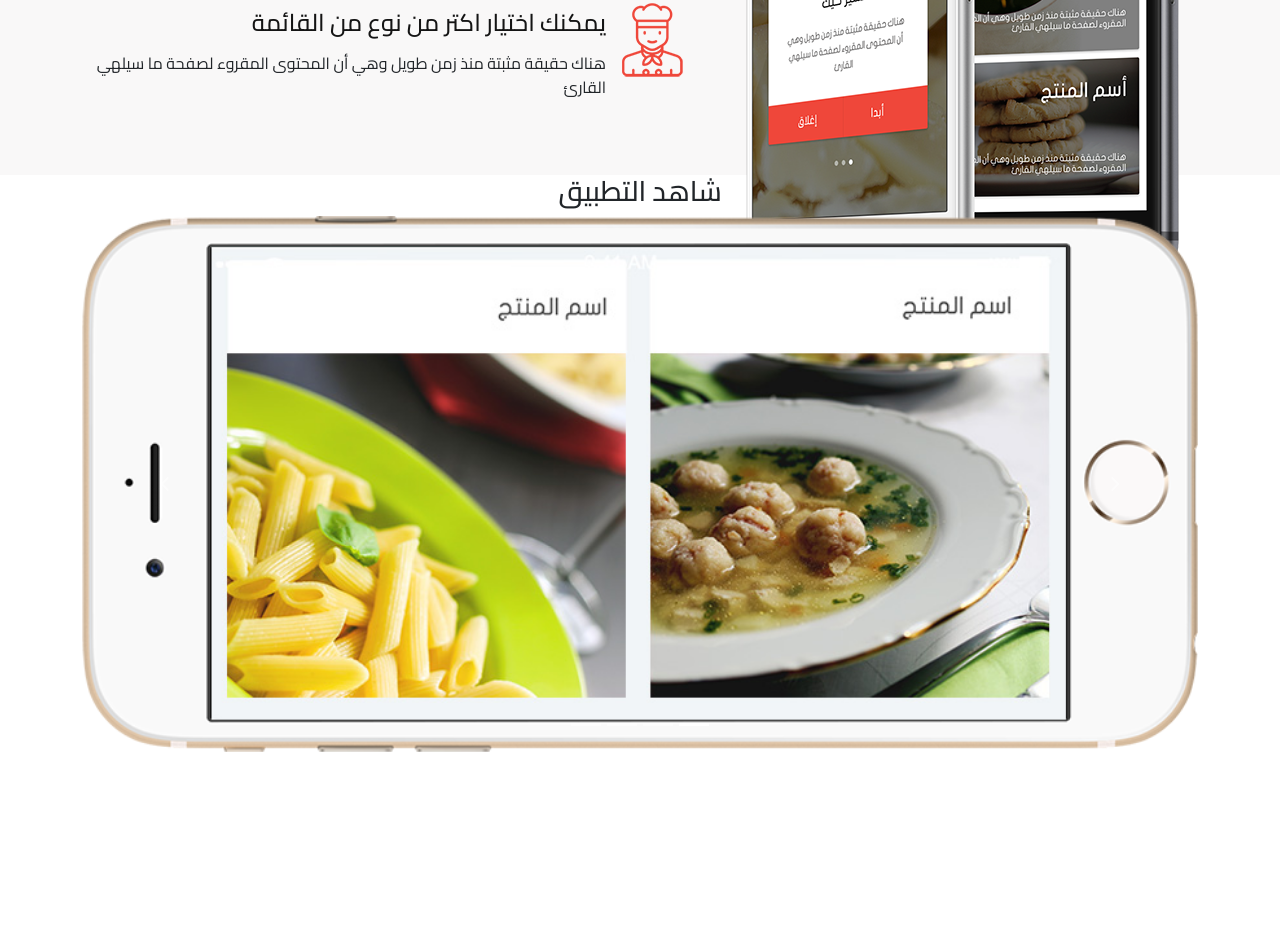
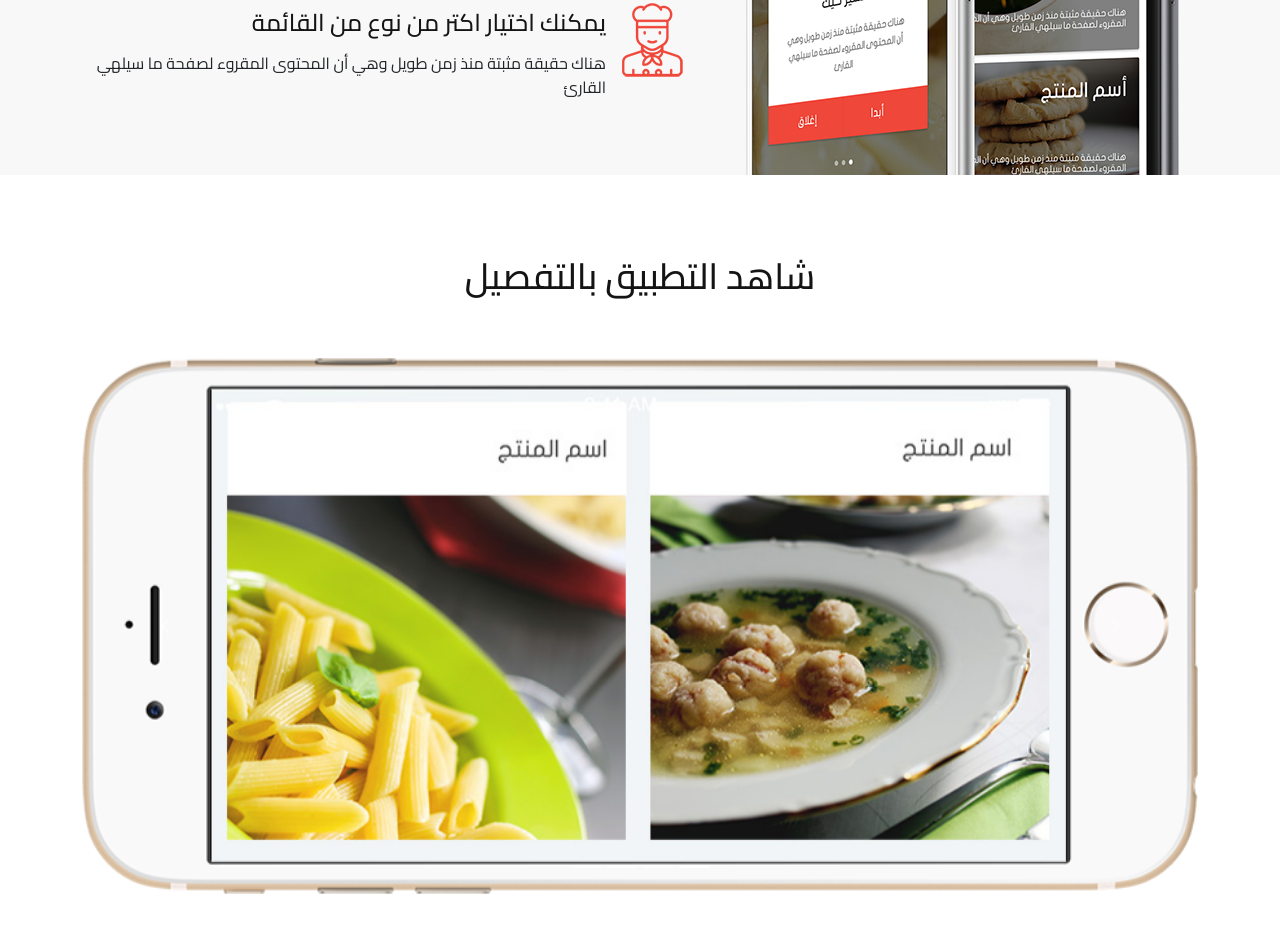
Before and after one commit to n19awaf/Landing-pages, a plain HTML site: page MOBILE/index.html in a window 1280 px wide. Shown: the part 1964-2897 px from the top of the page. Before the commit the page ends 2716 px from the top, so only its background shows below. Drawn offline with nearby package versions, Linux system fonts and the light colour scheme.

Commit message:
last updated

```diff
--- a/MOBILE/css/style.css
+++ b/MOBILE/css/style.css
@@ -136,3 +136,16 @@ section.option .option-img {
     position: absolute;
     bottom: -150;
 }
+
+section.slider {
+    background-color: #fff;
+    padding: 80px 0;
+    position: relative;
+}
+
+section.slider .slider-text h3{
+    font-size: 36px;
+    color: #141414;
+    margin-bottom: 60px;
+
+}
--- a/MOBILE/index.html
+++ b/MOBILE/index.html
@@ -163,7 +163,7 @@
         <section class="slider text-center">
             <div class="container">
                 <div class="slider-text">
-                    <h3>شاهد التطبيق</h3>
+                    <h3>شاهد التطبيق بالتفصيل</h3>
                 </div>
                 <div class="slider-carousel">
                     <div id="carouselExampleIndicators" class="carousel slide">
```
